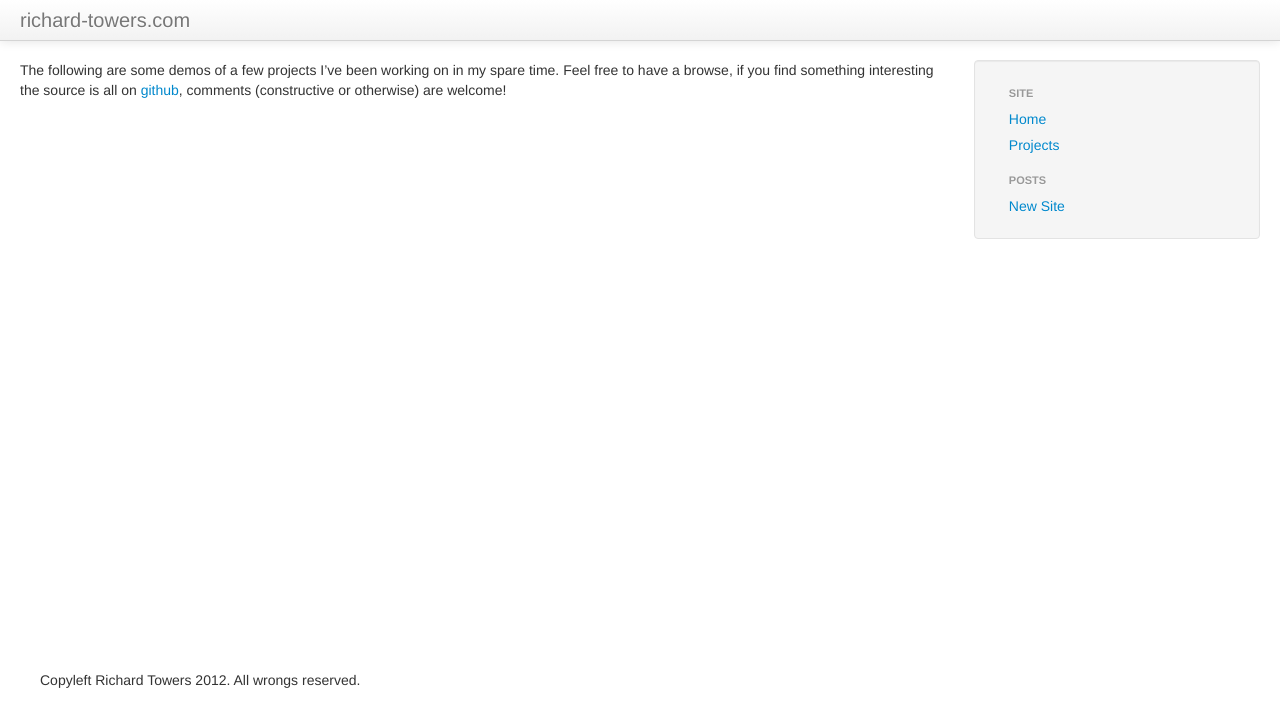
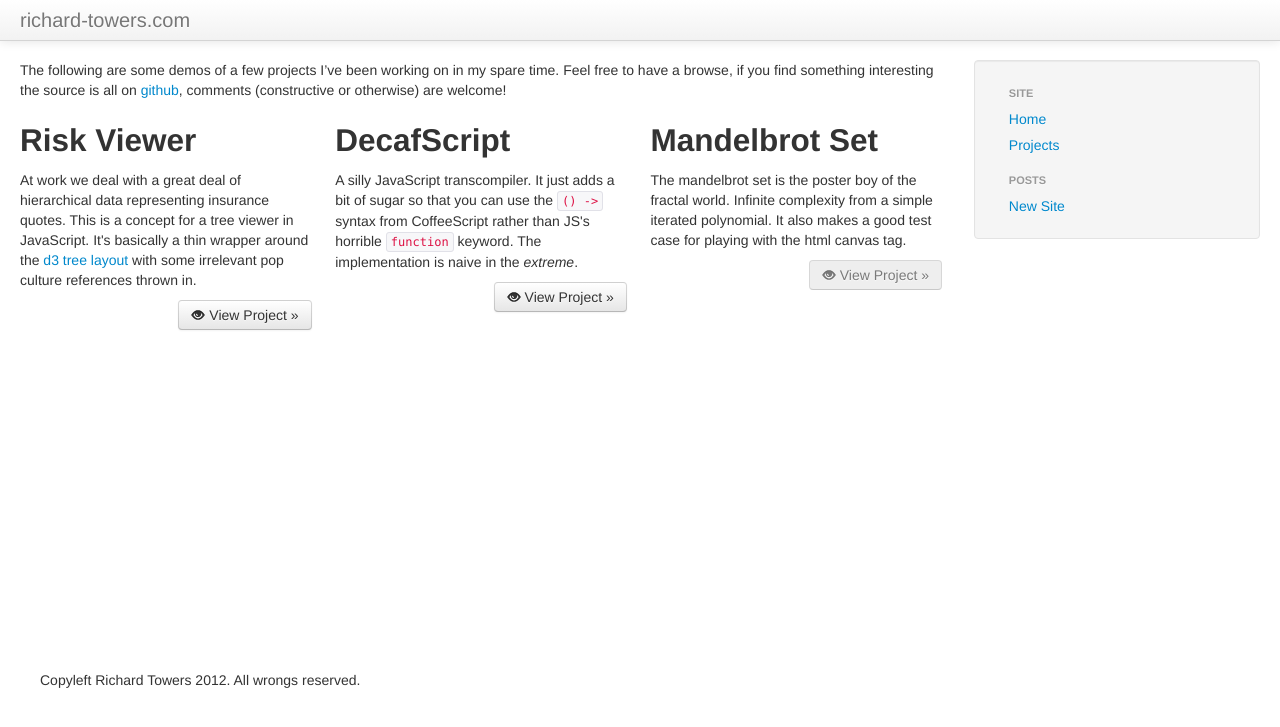
Before and after one commit to richardTowers/richardtowers.github.com, a Jekyll site: the page built from projects/index.md, in a window 1280 px wide. Shown: the top 727 px of the page. Built offline with Jekyll 4.4.1, drawn with Linux system fonts in a browser that asks for light colours; Markdown is read by kramdown in place of the engine named in the settings.

Commit message:
YAMLified projects page

```diff
--- a/projects/index.md
+++ b/projects/index.md
@@ -1,12 +1,45 @@
 ---
 layout: default
 title: Richard Towers - Projects
+rows:
+    - projects:
+        - title: Risk Viewer
+          description: |
+            At work we deal with a great deal of hierarchical data representing insurance quotes. This is a concept for a tree viewer in JavaScript. It's basically a thin wrapper around the <a href="https://github.com/mbostock/d3/wiki/Tree-Layout">d3 tree layout</a> with some irrelevant pop culture references thrown in.
+          url: /Risk
+          isReady: true
+        - title: DecafScript
+          description: |
+            A silly JavaScript transcompiler. It just adds a bit of sugar so that you can use the <code>() -></code> syntax from CoffeeScript rather than JS's horrible <code>function</code> keyword. The implementation is naive in the <em>extreme</em>.
+          url: https://github.com/richardTowers/decaf-script
+          isReady: true
+        - title: Mandelbrot Set
+          description: |
+            The mandelbrot set is the poster boy of the fractal world. Infinite complexity from a simple iterated polynomial. It also makes a good test case for playing with the html canvas tag.
+          url: /Mandelbrot
+          isReady: false
 ---
 
 The following are some demos of a few projects I've been working on in my spare time. Feel free to have a browse, if you find something interesting the source is all on [github](https://github.com/richardTowers), comments (constructive or otherwise) are welcome!
 
-<div class="row-fluid">
-	<div class="span4">
-
-	</div>
+<div class="projects">
+	{% for row in page.rows %}
+		<div class="row-fluid">
+			{% for project in row.projects %}
+			    <div class="span4 clearfix">
+					<h2>{{ project.title }}</h2>
+			    	<p class="clearfix">
+			    		{{ project.description }}
+			    	</p>
+			    	{% if project.isReady %}
+			    		<a href="{{ project.url }}" class="btn pull-right">
+			    	{% else %}
+			    		<a class="btn pull-right" disabled="disabled" title="Sorry, this isn't ready yet.">
+			    	{% endif %}
+						<i class="icon-eye-open"> </i> View Project &raquo;
+					</a>
+				</div>
+			{% endfor %}
+		</div>
+	{% endfor %}
 </div>
```
